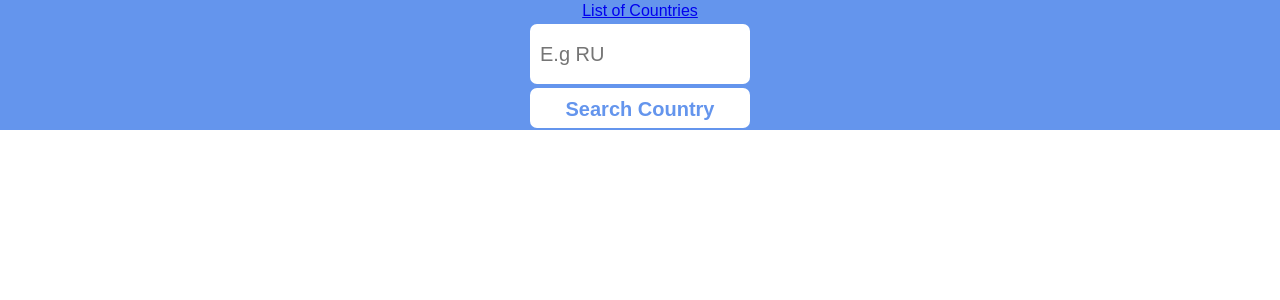
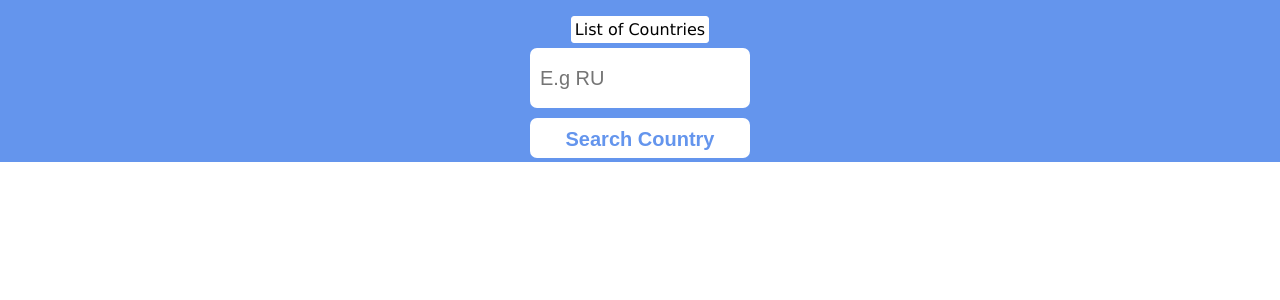
Before and after one commit to akhmed0606/GraphQL-project, a React (Create React App) app: page /search in a window 1280 px wide. Shown: the top 300 px of the page. Built offline with nearby package versions, Linux system fonts and the light colour scheme.

Commit message:
fix style in css, add class

```diff
--- a/src/App.css
+++ b/src/App.css
@@ -26,6 +26,8 @@ body {
   display: grid;
   place-items: center;
   color: white;
+  padding: 1rem;
+
 }
 
 .listOfCountries .country {
@@ -41,11 +43,6 @@ body {
   margin: 20px;
 }
 
-.country label {
-  margin-left: 10px;
-  font-size: larger;
-}
-
 input {
   width: 200px;
   height: 40px;
@@ -53,6 +50,7 @@ input {
   border-radius: 7px;
   padding: 10px;
   font-size: 20px;
+  margin: 5px;
 }
 
 button {
@@ -66,4 +64,22 @@ button {
   color: cornflowerblue;
   font-weight: bolder;
   cursor: pointer;
+  margin: 5px;
 }
+.link {
+  background-color: white;
+  color: black;
+  font-family: 'Lucida Sans', 'Lucida Sans Regular', 'Lucida Grande', 'Lucida Sans Unicode', Geneva, Verdana, sans-serif;
+  text-decoration:none;
+  border: 1px solid white;
+  border-radius: 3px;
+  padding: 3px;
+}
+.country label {
+  margin-left: 10px;
+  font-size: larger;
+}
+
+.border {
+  border-bottom: 3px solid cornflowerblue;
+}
--- a/src/components/Home.js
+++ b/src/components/Home.js
@@ -18,7 +18,7 @@ const Home = () => {
   <div className='home'>
     <div className='title'>
     <h1>List of Countries</h1>
-    <Link to='/search'>Search for Country</Link>
+    <Link to='/search'className='link'>Search for Country</Link>
     </div>
       <div className='listOfCountries'>
        {loading && <h3>Loading...</h3>}
@@ -26,8 +26,8 @@ const Home = () => {
        {data && data.countries.map((country,id) => {
          return (
          <div key={id}>
-              <h2>{country.name} | {country.code}</h2>
-              <h4>{country.capital} {country.emoji}</h4>
+              <h2>{country.name}  <label>{country.emoji}</label></h2>
+              <h4 className='border'>{country.capital} | {country.code}</h4>
          </div>
        )
        })}
--- a/src/components/Search.js
+++ b/src/components/Search.js
@@ -25,7 +25,7 @@ const Search = () => {
   return (
     <div className="search">
       <div className="inputs">
-      <Link to="/"> List of Countries</Link>
+      <Link to="/" className='link'> List of Countries</Link>
         <input type="text" placeholder="E.g RU" onChange={handleChange} />
         <button
           onClick={() => {
```
